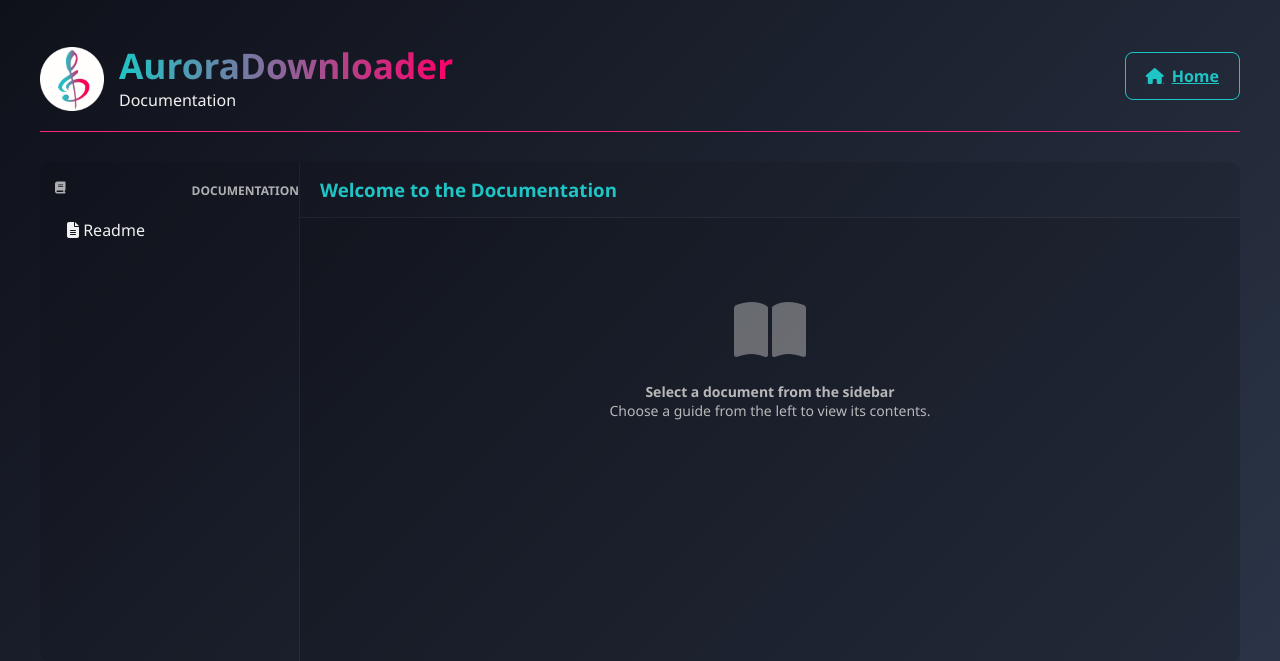
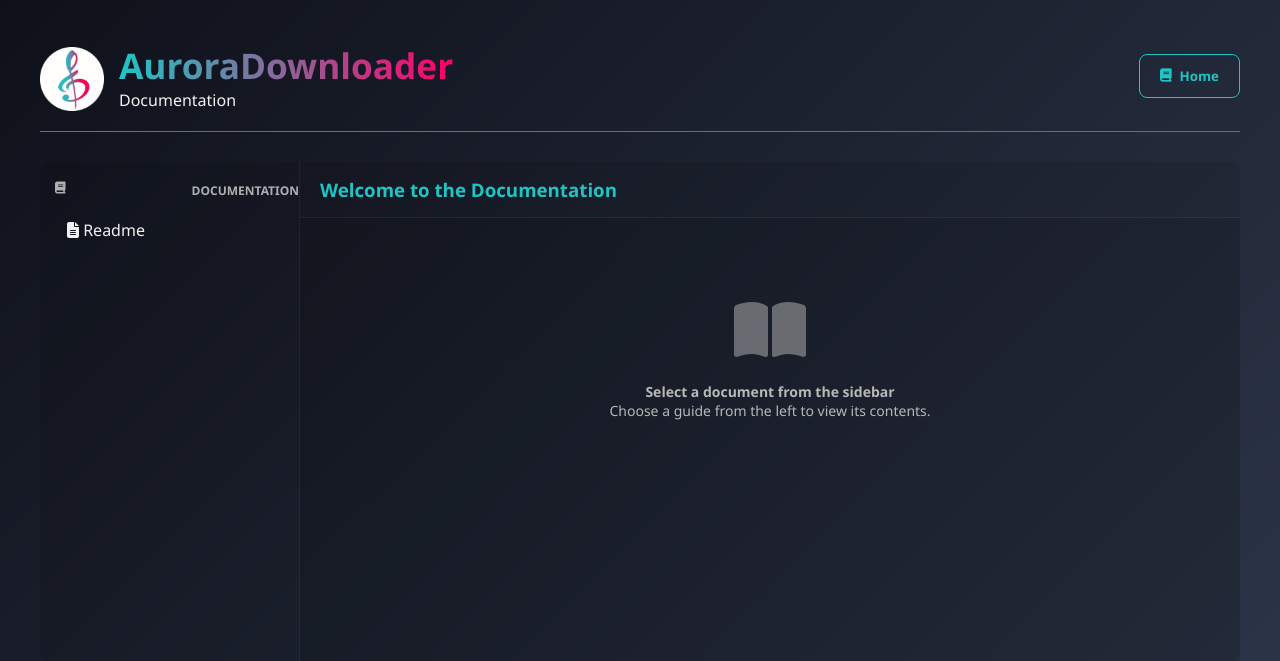
Before and after one commit to Bacem-Abidi/AuroraDownloader, a Flask app: page /docs in a window 1280 px wide. Shown: the top 661 px of the page. Run offline with Flask 3, Linux system fonts and the light colour scheme; some libraries are stand-ins or nearby versions.

Commit message:
Changed links style

```diff
--- a/templates/docs_index.html
+++ b/templates/docs_index.html
@@ -154,9 +154,10 @@
             </div>
         </div>
         <div class="header-actions">
-            <a href="{{ url_for('index') }}" class="btn btn-outline-secondary">
-                <i class="fas fa-home"></i> Home
-            </a>
+          <button onclick="window.location.href='{{ url_for('index') }}'"
+                class="btn btn-outline-secondary">
+              <i class="fas fa-book"></i> Home
+          </button>
         </div>
     </header>
 
--- a/templates/index.html
+++ b/templates/index.html
@@ -27,9 +27,10 @@ styles %} {{ super() }}
         <button id="history-button" class="btn btn-outline-secondary">
             <i class="fas fa-history"></i> History
         </button>
-        <a href="{{ url_for('docs') }}" class="btn btn-outline-info ms-2">
+        <button onclick="window.open('{{ url_for('docs') }}', '_blank', 'noopener,noreferrer')"
+              class="btn btn-outline-secondary">
             <i class="fas fa-book"></i> Documentation
-        </a>
+        </button>
     </div>
   </header>
   <div class="main-content">
```
